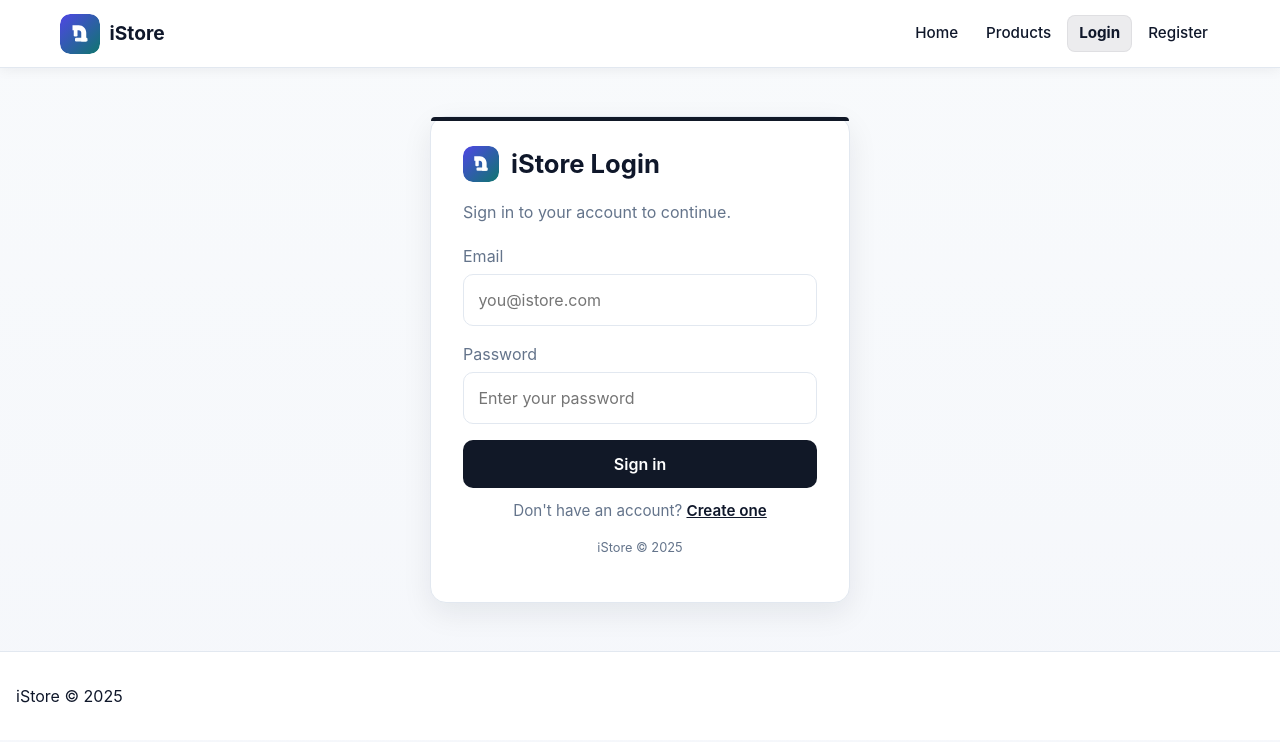
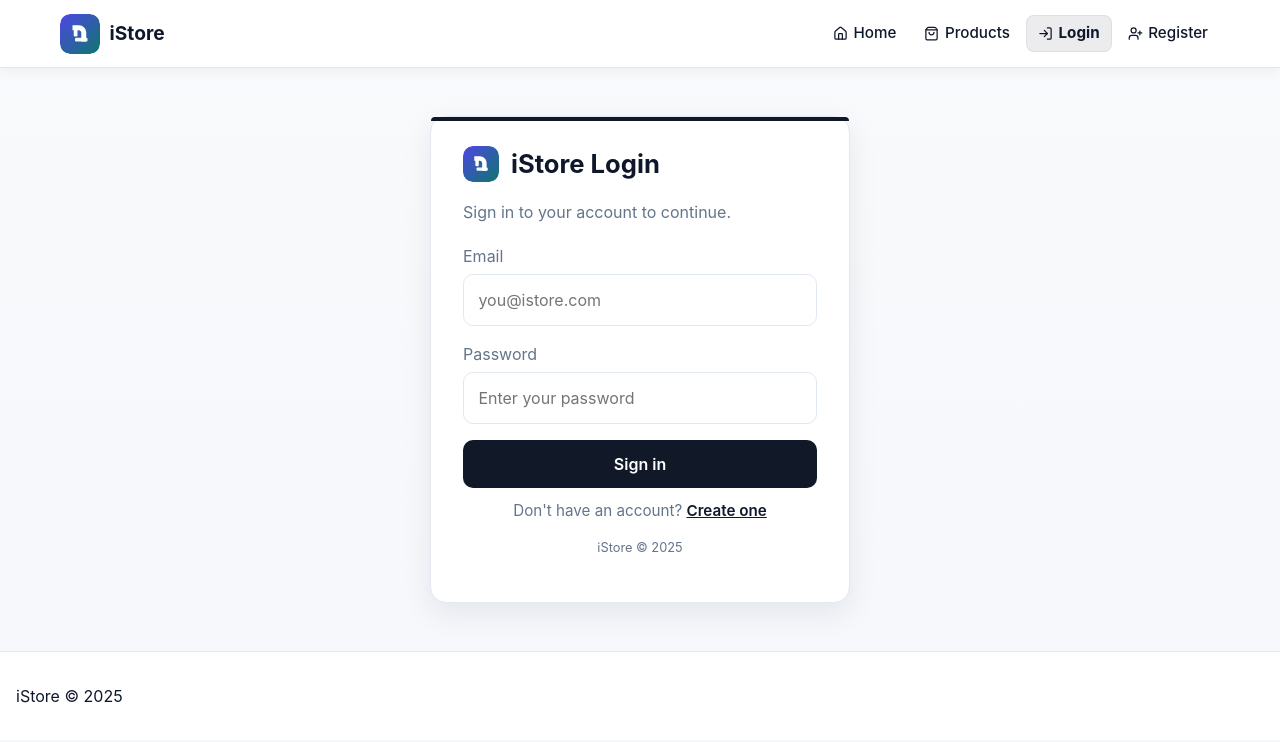
Before and after one commit to mhtdiNATURE4/ecommerce-management-system, a React (Vite) app in the folder frontend/: page /login in a window 1280 px wide. Shown: the top 742 px of the page. Built offline with nearby package versions, Linux system fonts and the light colour scheme; the HTML template or start-up script is replaced by a standard one.

Commit message:
Refactor navigation icons in AdminLayout, AuthLayout, and CustomerLayout; update orders icon key and add login/register icons

```diff
--- a/frontend/src/layouts/AdminLayout.jsx
+++ b/frontend/src/layouts/AdminLayout.jsx
@@ -10,7 +10,7 @@ function AdminLayout() {
 
   const navIcons = {
     dashboard: <LayoutDashboard size={15} />,
-    orders: <ClipboardList size={15} />,
+    'orders-management': <ClipboardList size={15} />,
     analytics: <BarChart2 size={15} />,
     reports: <FileText size={15} />,
     logout: <LogOut size={15} />
--- a/frontend/src/layouts/AuthLayout.jsx
+++ b/frontend/src/layouts/AuthLayout.jsx
@@ -1,10 +1,18 @@
 import { Navigate, NavLink, Outlet } from 'react-router-dom';
 import { getToken, getUserRole } from '../services/auth';
 import { isAdminRole, resolveNavigation } from '../navigation/navigation';
+import { Home, ShoppingBag, LogIn, UserPlus } from 'lucide-react';
 
 function AuthLayout() {
   const token = getToken();
   const role = getUserRole();
+
+  const navIcons = {
+    home: <Home size={15} />,
+    products: <ShoppingBag size={15} />,
+    login: <LogIn size={15} />,
+    register: <UserPlus size={15} />
+  };
 
   if (!token) {
     const navigation = resolveNavigation(role, false);
@@ -25,7 +33,10 @@ function AuthLayout() {
                   to={item.to}
                   className={({ isActive }) => `nav-link ${isActive ? 'active' : ''}`}
                 >
-                  {item.label}
+                  <span style={{ display: 'flex', alignItems: 'center', gap: '0.35rem' }}>
+                    {navIcons[item.key]}
+                    {item.label}
+                  </span>
                 </NavLink>
               ))}
             </nav>
--- a/frontend/src/layouts/CustomerLayout.jsx
+++ b/frontend/src/layouts/CustomerLayout.jsx
@@ -3,7 +3,7 @@ import { useEffect, useState } from 'react';
 import { api } from '../services/api';
 import { clearToken, getToken, getUserName, getUserRole } from '../services/auth';
 import { isAdminRole, resolveNavigation } from '../navigation/navigation';
-import { Home, ShoppingBag, ShoppingCart, Package, MapPin, LogOut } from 'lucide-react';
+import { Home, ShoppingBag, ShoppingCart, Package, MapPin, LogOut, LogIn, UserPlus } from 'lucide-react';
 
 function CustomerLayout() {
   const navigate = useNavigate();
@@ -19,7 +19,9 @@ function CustomerLayout() {
     cart: <ShoppingCart size={15} />,
     orders: <Package size={15} />,
     addresses: <MapPin size={15} />,
-    logout: <LogOut size={15} />
+    logout: <LogOut size={15} />,
+    login: <LogIn size={15} />,
+    register: <UserPlus size={15} />
   };
 
   useEffect(() => {
```
